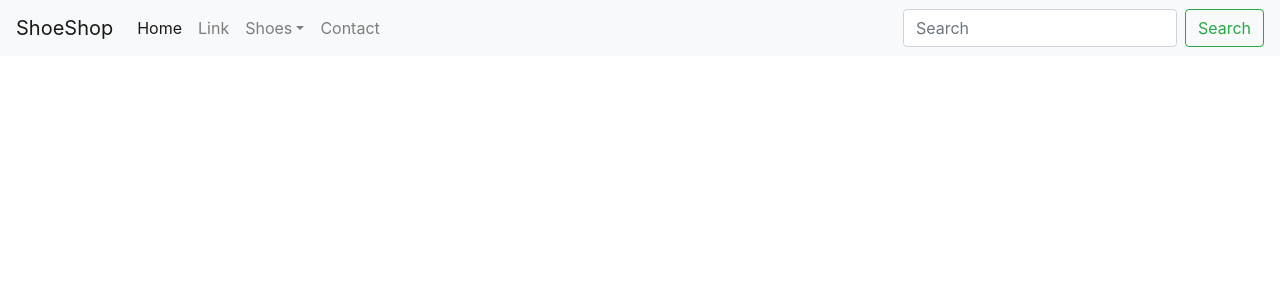
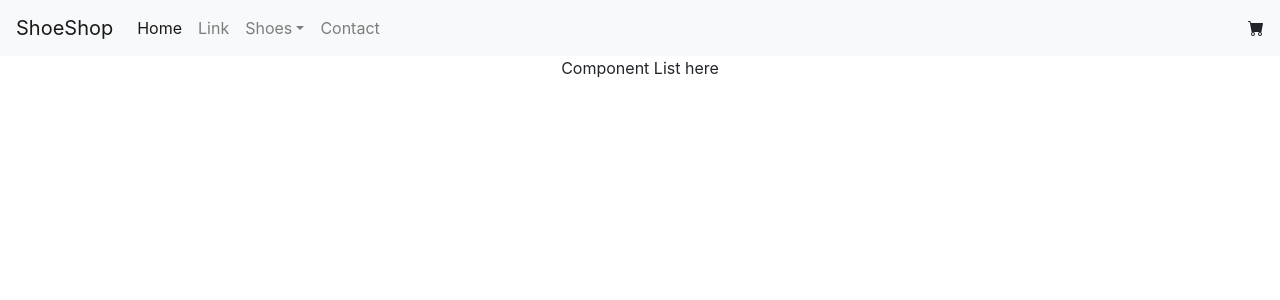
Before and after one commit to augustoleon/ShoeShopAraujoLeon, a React (Create React App) app: page / in a window 1280 px wide. Shown: the top 300 px of the page. Built offline with nearby package versions, Linux system fonts and the light colour scheme.

Commit message:
Desafio 3, Creando Landing

```diff
--- a/package.json
+++ b/package.json
@@ -6,6 +6,7 @@
     "@testing-library/jest-dom": "^5.11.9",
     "@testing-library/react": "^11.2.5",
     "@testing-library/user-event": "^12.8.3",
+    "bootstrap-icons": "^1.4.0",
     "react": "^17.0.1",
     "react-dom": "^17.0.1",
     "react-scripts": "4.0.3",
--- a/src/App.js
+++ b/src/App.js
@@ -1,11 +1,13 @@
 
 import './App.css';
 import { NavBar } from './components/NavBar';
+import {ItemListContainer} from './components/ItemListContainer';
 
 function App() {
   return (
     <div className="App">
       <NavBar/>
+      <ItemListContainer/>
     </div>
   );
 }
--- /dev/null
+++ b/src/components/CardWidget/index.js
@@ -0,0 +1,8 @@
+import React from 'react';
+
+export const CardWidget = () =>
+<>
+    <svg xmlns="http://www.w3.org/2000/svg" width="16" height="16" fill="currentColor" className="bi bi-cart-fill" viewBox="0 0 16 16">
+        <path d="M0 1.5A.5.5 0 0 1 .5 1H2a.5.5 0 0 1 .485.379L2.89 3H14.5a.5.5 0 0 1 .491.592l-1.5 8A.5.5 0 0 1 13 12H4a.5.5 0 0 1-.491-.408L2.01 3.607 1.61 2H.5a.5.5 0 0 1-.5-.5zM5 12a2 2 0 1 0 0 4 2 2 0 0 0 0-4zm7 0a2 2 0 1 0 0 4 2 2 0 0 0 0-4zm-7 1a1 1 0 1 1 0 2 1 1 0 0 1 0-2zm7 0a1 1 0 1 1 0 2 1 1 0 0 1 0-2z"/>
+    </svg>
+</>
--- /dev/null
+++ b/src/components/ItemListContainer/index.js
@@ -0,0 +1,5 @@
+import React from 'react';
+
+export const ItemListContainer= () =>{
+    return <div>Component List here</div>
+}
--- a/src/components/NavBar/index.js
+++ b/src/components/NavBar/index.js
@@ -1,4 +1,5 @@
-import React from 'react'
+import React from 'react';
+import { CardWidget } from '../CardWidget';
 
 export const NavBar = () => {
     return <div>
@@ -32,8 +33,7 @@
                     </li>
                     </ul>
                     <form class="form-inline my-2 my-lg-0">
-                    <input class="form-control mr-sm-2" type="search" placeholder="Search" aria-label="Search"></input>
-                    <button class="btn btn-outline-success my-2 my-sm-0" type="submit">Search</button>
+                        <CardWidget/>
                     </form>
                 </div>
                 </nav>
```
Also changed, not shown: 1 other file (tests, documents, lock files or other folders).
